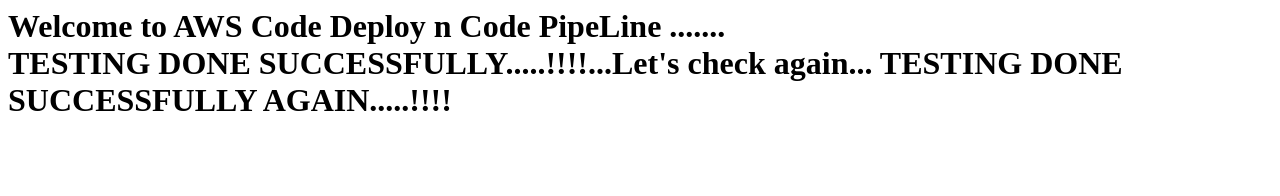
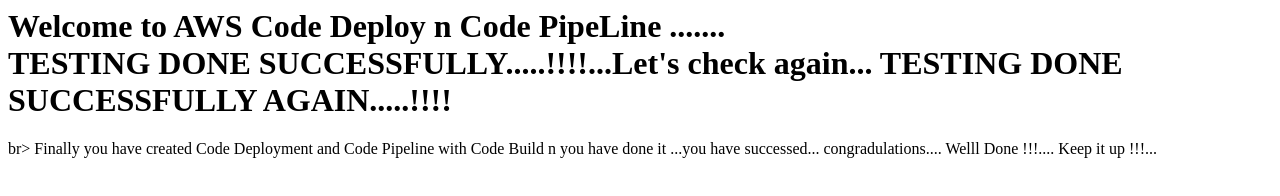
Before and after one commit to srikantb1/srikantb1-SRB_AWSCodePipeLineRepo08122022, a plain HTML site: page index.html in a window 1280 px wide. Drawn offline with Linux system fonts and the light colour scheme.

Commit message:
updated index file

```diff
--- a/index.html
+++ b/index.html
@@ -1,5 +1,5 @@
 <html>
 <body>
-<h1> Welcome to AWS Code Deploy n Code PipeLine ....... <br>TESTING DONE SUCCESSFULLY.....!!!!...Let's check again... TESTING DONE SUCCESSFULLY AGAIN.....!!!!</h1>
+<h1> Welcome to AWS Code Deploy n Code PipeLine ....... <br>TESTING DONE SUCCESSFULLY.....!!!!...Let's check again... TESTING DONE SUCCESSFULLY AGAIN.....!!!!</h1>br> Finally you have created Code Deployment and Code Pipeline with Code Build n you have done it ...you have successed... congradulations.... Welll Done !!!.... Keep it up !!!... </h1>
 </body>
 </html>
```
